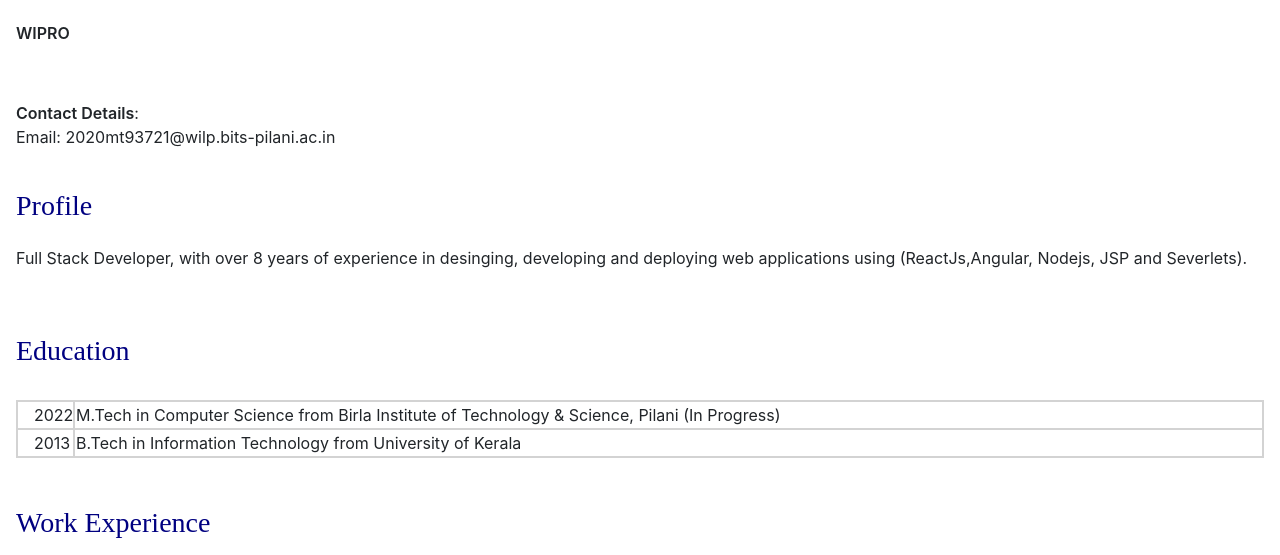
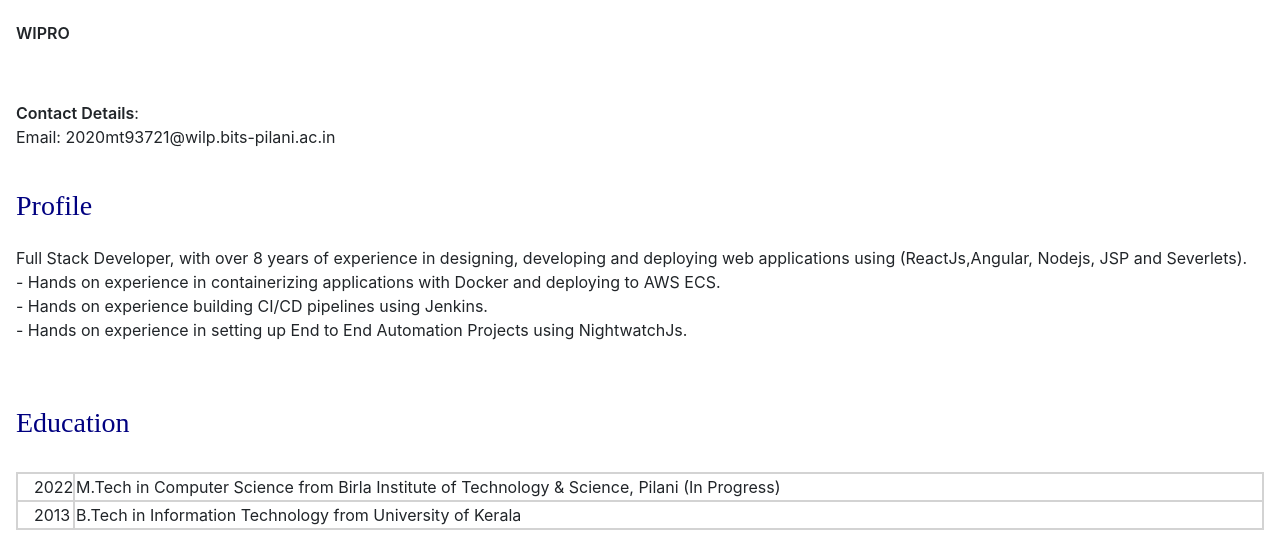
Before and after one commit to sachin-bits-2020/sachin-bits-2020.io, a plain HTML site: page index.html in a window 1280 px wide. Shown: the part 245-800 px from the top of the page. Drawn offline with nearby package versions, Linux system fonts and the light colour scheme; a web font is replaced by a local one.

Commit message:
Port changes

```diff
--- a/index.html
+++ b/index.html
@@ -63,7 +63,13 @@
    Profile
 </h3>
 <p>
-  Full Stack Developer, with over 8 years of experience in desinging, developing and deploying web applications using (ReactJs,Angular, Nodejs, JSP and Severlets).
+  Full Stack Developer, with over 8 years of experience in designing, developing and deploying web applications using (ReactJs,Angular, Nodejs, JSP and Severlets).
+   <br/>
+   - Hands on experience in containerizing applications with Docker and deploying to AWS ECS.
+   <br/>
+   - Hands on experience building CI/CD pipelines using Jenkins.
+   <br/>
+   - Hands on experience in setting up End to End Automation Projects using NightwatchJs.
 </p>
 <br id="scroll"><br>
 <h3>  Education </h3>
```
